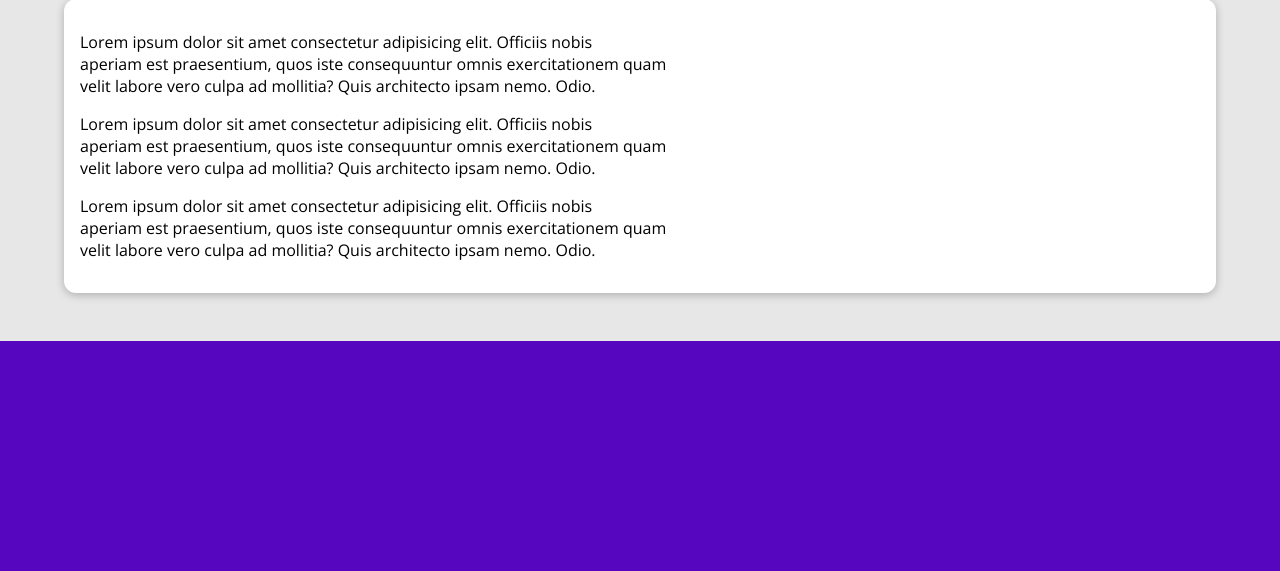
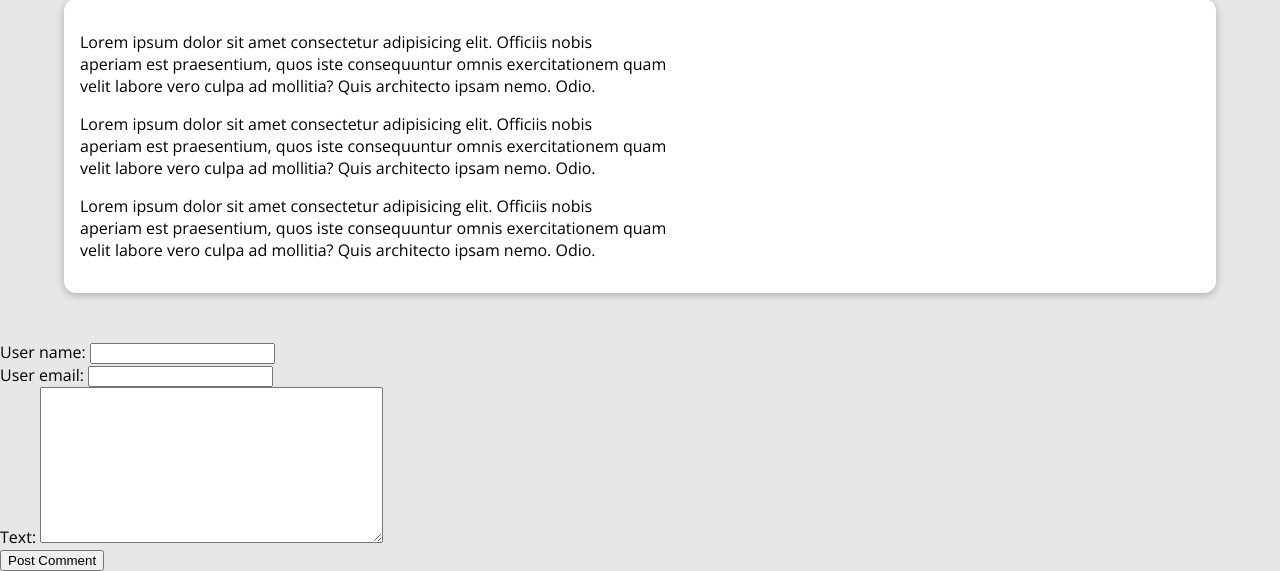
Before and after one commit to Sakas19/my_site, a Django app: a page that uses blog/templates/blog/post-detail.html in a window 1280 px wide. Shown: the part 529-1100 px from the top of the page. Before the commit the page ends 870 px from the top, so only its background shows below. Run offline with Django 5.2, Linux system fonts and the light colour scheme; data comes from the database, SQL or seed files in the repository.

Commit message:
added comment form

```diff
--- /dev/null
+++ b/blog/forms.py
@@ -0,0 +1,14 @@
+from django import forms
+
+from .models import Comment
+
+class CommentForm(forms.ModelForm):
+    class Meta:
+        model = Comment
+        fields = "__all__"
+        exclude = ["post"]
+        label = {
+            "user_name" : "Your Name",
+            "user_email" : "Your Email",
+            "text" : "Comment",
+        }
--- a/blog/templates/blog/post-detail.html
+++ b/blog/templates/blog/post-detail.html
@@ -30,4 +30,11 @@
 <main>
 {{post.content|linebreaks}}
 </main>
+
+<div>
+  <form>
+    {{ comment_form }}
+    <button>Post Comment</button>
+  </form>
+</div>
 {% endblock %}
--- a/blog/views.py
+++ b/blog/views.py
@@ -4,6 +4,7 @@ from django.shortcuts import render,get_object_or_404
 from django.views.generic import ListView,DetailView
 
 from . models import Post
+from .forms import CommentForm
 
 # Create your views here.
 
@@ -37,6 +38,7 @@ class SinglePostView(DetailView):
     def get_context_data(self, **kwargs: Any):
         context = super().get_context_data(**kwargs)
         context["post_tags"] = self.object.tags.all()
+        context["comment_form"] = CommentForm
         return context
 
 # def post_detail(request, slug):
```
